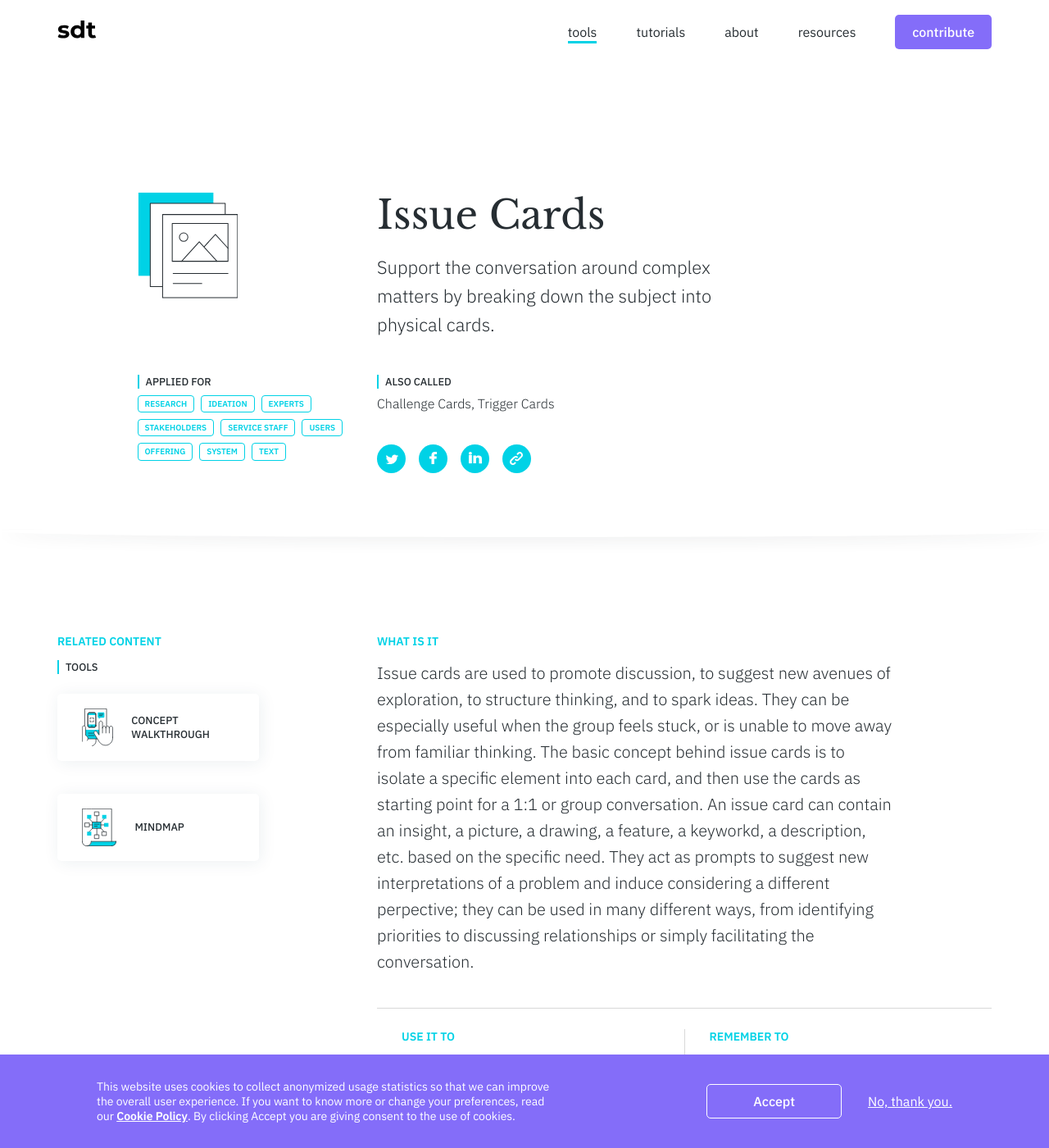
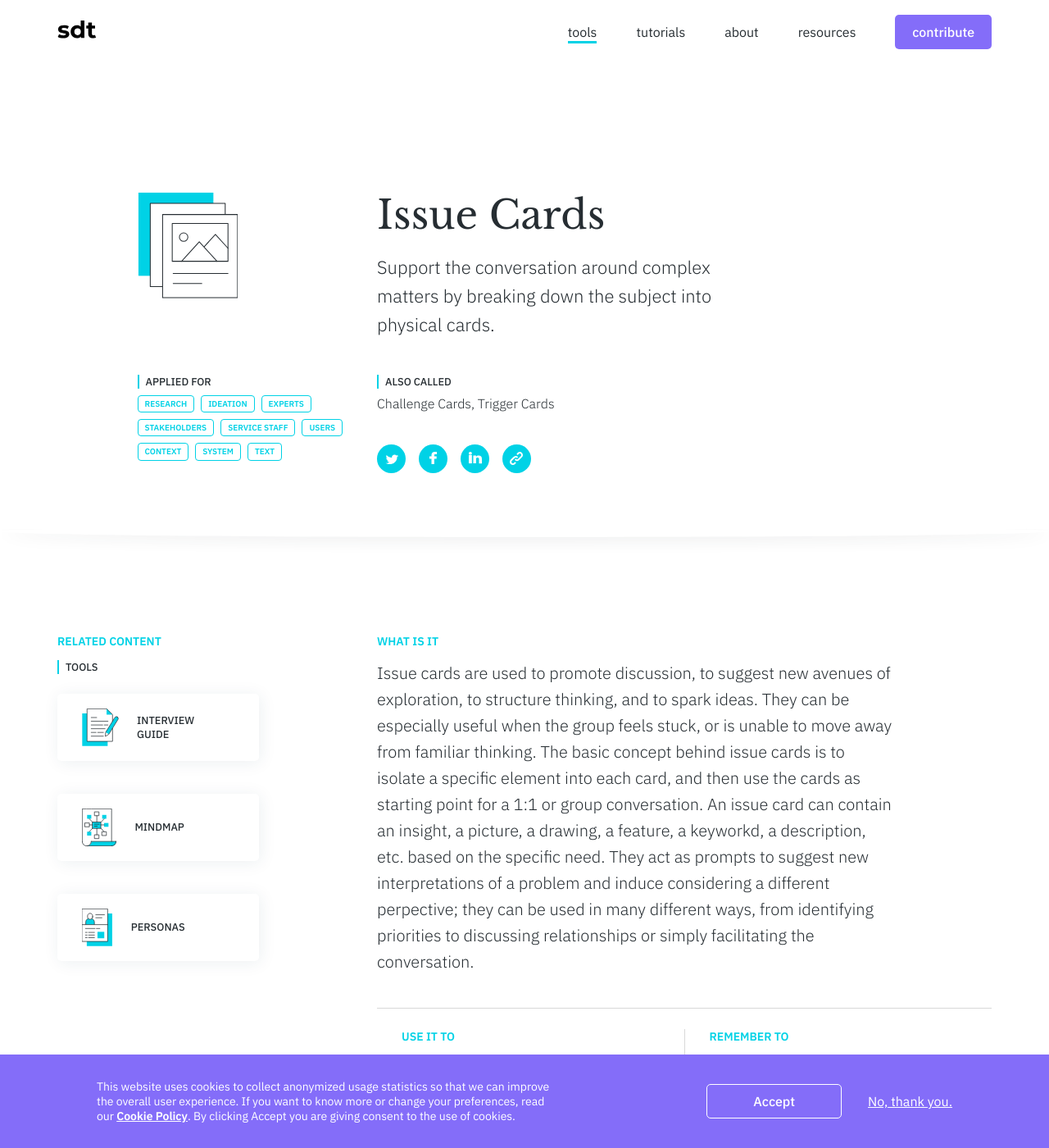
Before and after one commit to service-design-tools/sdt-website, a Jekyll site: the page built from _tools/issue-cards.md, in a window 1280 px wide and 1400 px high. Shown: the whole window at 82% size. Built offline with Jekyll 4.4.1, drawn with Linux system fonts in a browser that asks for light colours.

Commit message:
Update tool “issue-cards”

```diff
--- a/_tools/issue-cards.md
+++ b/_tools/issue-cards.md
@@ -6,7 +6,7 @@ properties:
   how:
     - Text
   what:
-    - Offering
+    - Context
     - System
   when:
     - Research
@@ -35,8 +35,9 @@ icon: >
 related:
   tips: []
   tools:
-    - Concept Walkthrough
+    - Interview Guide
     - Mindmap
+    - Personas
 use: Guide a creative conversation, making it open and fun, avoiding the
   creative block.
 reminder: Keep the content of the cards clear and simple, reducing the risk of
```
